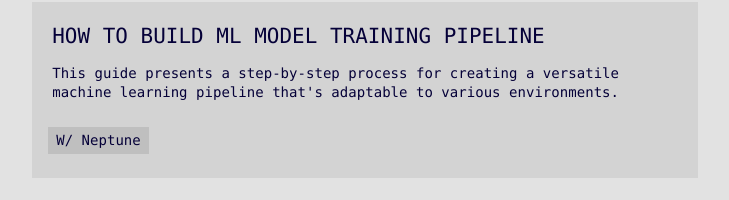
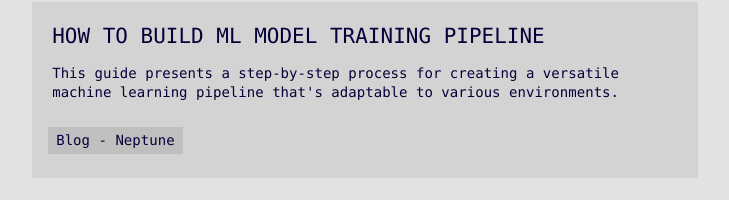
Before and after one commit to HenriPett/henr.dev, a Next.js app: page /writings in a window 1280 px wide. Shown: the part 396-596 px from the top of the page, without its empty margins (275-1004 px from the left). Built offline with nearby package versions, Linux system fonts and the light colour scheme; no server answers.

Commit message:
Update writings.js

```diff
--- a/pages/writings.js
+++ b/pages/writings.js
@@ -33,7 +33,7 @@ export default function Writings() {
               description={
                 "This guide presents a step-by-step process for creating a versatile machine learning pipeline that's adaptable to various environments."
               }
-              type={"Blog", "W/ Neptune"}
+              type={"Blog - Neptune"}
               target=""
             />
             <Card
```
